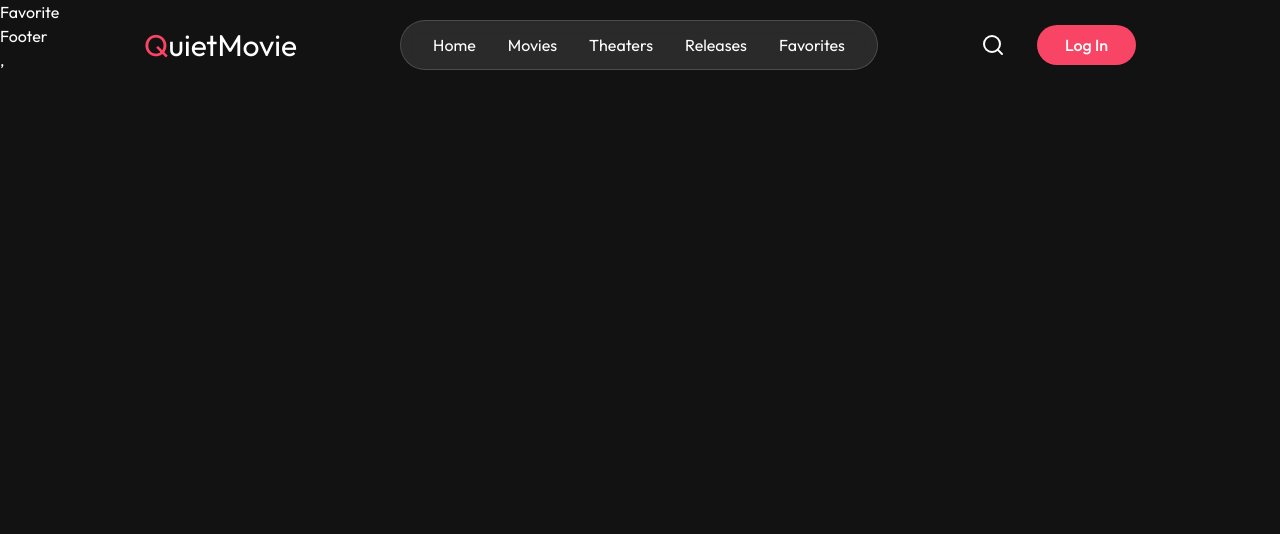
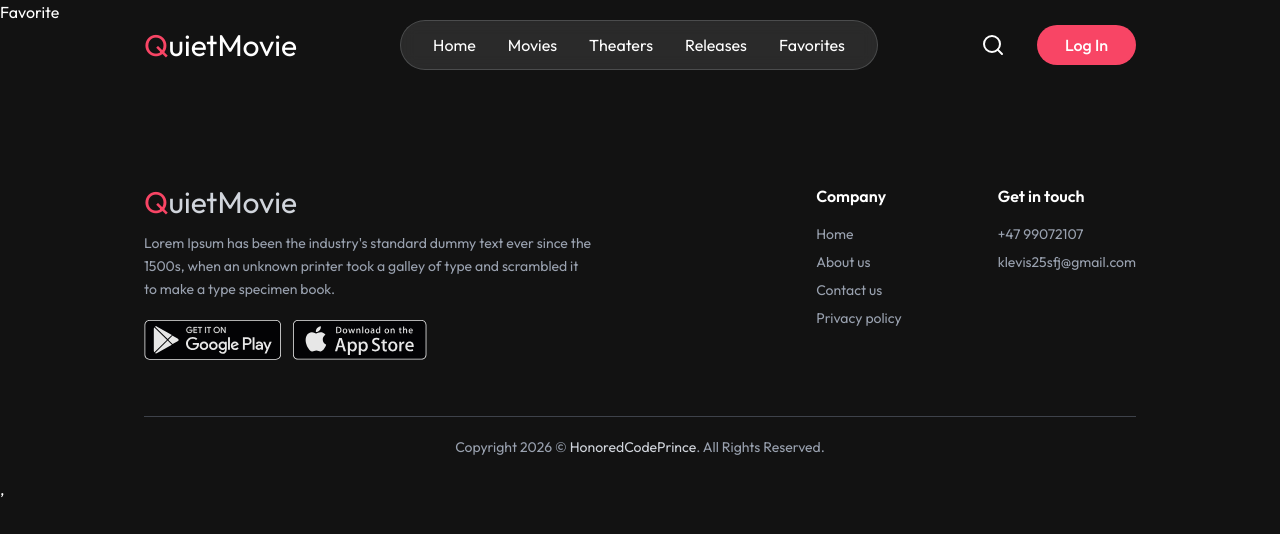
Before and after one commit to 1honoredcode1/QuietMovie, a React (Vite) app: page /favorite in a window 1280 px wide. Shown: the top 534 px of the page. Built offline with nearby package versions, Linux system fonts and the light colour scheme; no server answers.

Commit message:
time to walk

```diff
--- a/src/components/Footer.jsx
+++ b/src/components/Footer.jsx
@@ -1,8 +1,100 @@
+import { Link } from "react-router-dom";
+import { assets } from "../assets/assets";
+
 const Footer = () => {
   return (
-    <div>
-      <h1>Footer</h1>
-    </div>
+    <footer className="mt-40 w-full px-6 md:px-16 lg:px-36 text-gray-300">
+      <div className="mx-auto max-w-7xl border-b border-gray-500/50 pb-14">
+        <div className="flex flex-col gap-10 md:flex-row md:justify-between">
+          {/* Left */}
+          <div className="max-w-md">
+            <Link to="#" className="max-md:flex-1">
+              <h1
+                className="
+    relative inline-block text-3xl
+    after:absolute after:left-0 after:-bottom-1
+    after:h-0.5 after:w-full
+    after:origin-left after:scale-x-0
+    after:bg-linear-to-r after:from-primary after:to-white
+    after:transition-transform after:duration-300
+    hover:after:scale-x-100
+  "
+              >
+                <span className="text-primary">Q</span>uietMovie
+              </h1>
+            </Link>
+            <p className="mt-3 text-sm text-gray-400 leading-relaxed">
+              Lorem Ipsum has been the industry's standard dummy text ever since
+              the 1500s, when an unknown printer took a galley of type and
+              scrambled it to make a type specimen book.
+            </p>
+
+            <div className="mt-5 flex items-center gap-3">
+              <img
+                src={assets.googlePlay}
+                alt="Get it on Google Play"
+                className="h-10 w-auto cursor-pointer opacity-90 hover:opacity-100 transition"
+              />
+              <img
+                src={assets.appStore}
+                alt="Download on the App Store"
+                className="h-10 w-auto cursor-pointer opacity-90 hover:opacity-100 transition"
+              />
+            </div>
+          </div>
+
+          {/* Right */}
+          <div className="flex flex-col sm:flex-row gap-10 sm:gap-16 md:gap-24 md:justify-end flex-1">
+            <div>
+              <h2 className="font-semibold mb-4 text-white">Company</h2>
+              <ul className="text-sm space-y-2 text-gray-400">
+                <li>
+                  <a className="hover:text-white transition" href="#">
+                    Home
+                  </a>
+                </li>
+                <li>
+                  <a className="hover:text-white transition" href="#">
+                    About us
+                  </a>
+                </li>
+                <li>
+                  <a className="hover:text-white transition" href="#">
+                    Contact us
+                  </a>
+                </li>
+                <li>
+                  <a className="hover:text-white transition" href="#">
+                    Privacy policy
+                  </a>
+                </li>
+              </ul>
+            </div>
+
+            <div>
+              <h2 className="font-semibold mb-4 text-white">Get in touch</h2>
+              <div className="text-sm space-y-2 text-gray-400">
+                <p>+47 99072107</p>
+                <p>klevis25sfj@gmail.com</p>
+              </div>
+            </div>
+          </div>
+        </div>
+      </div>
+
+      <p className="mx-auto max-w-7xl py-5 text-center text-sm text-gray-400">
+        Copyright {new Date().getFullYear()} ©{" "}
+        <a
+          className="text-gray-300 hover:text-white transition"
+          href="https://prebuiltui.com"
+          target="_blank"
+          rel="noreferrer"
+        >
+          HonoredCodePrince
+        </a>
+        . All Rights Reserved.
+      </p>
+    </footer>
   );
 };
 
```
